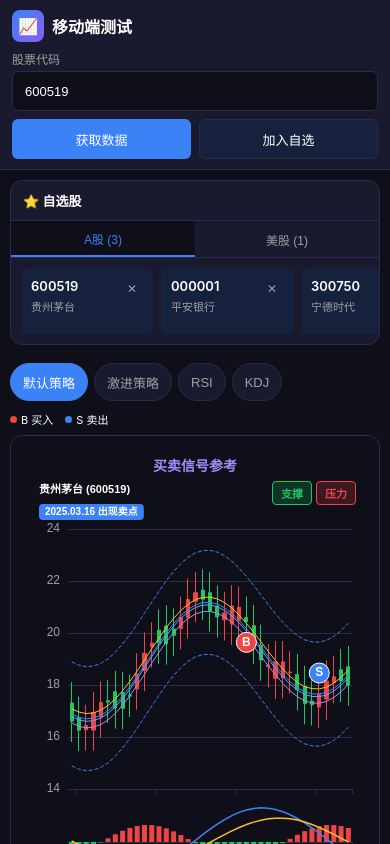
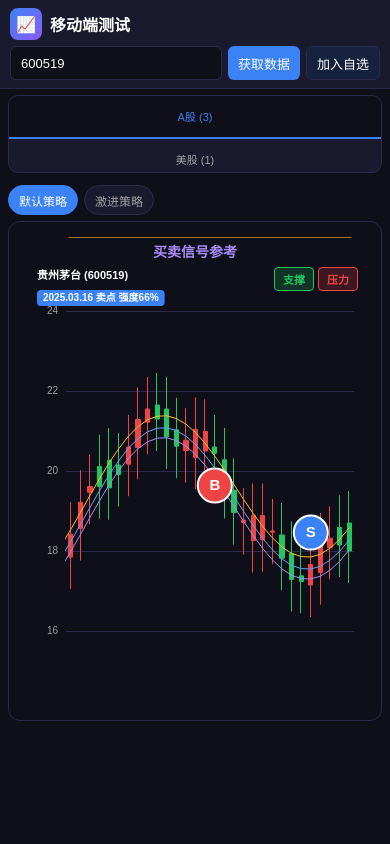
Before and after one commit to stoneZ008/TradeReview, a React (Create React App) app in the folder frontend/: page /mobile-test in a window 390 px wide. Shown: the top 844 px of the page. Built offline with nearby package versions, Linux system fonts and the light colour scheme; the HTML template or start-up script is replaced by a standard one.

Commit message:
移动端页面适配优化

```diff
--- a/frontend/src/App.js
+++ b/frontend/src/App.js
@@ -384,7 +384,7 @@
               ⭐ 加入自选
             </button>
 
-            <button className="btn btn-secondary" onClick={runBacktest} disabled={loading || !stockData}>
+            <button className="btn btn-secondary mobile-hidden" onClick={runBacktest} disabled={loading || !stockData}>
               运行回测
             </button>
           </div>
@@ -463,17 +463,17 @@
               <button className={`tab ${activeChart === 'kline2' ? 'active' : ''}`} onClick={() => handleChartChange('kline2')}>
                 激进策略
               </button>
-              <button className={`tab ${activeChart === 'rsi' ? 'active' : ''}`} onClick={() => handleChartChange('rsi')}>
+              <button className={`tab mobile-hidden ${activeChart === 'rsi' ? 'active' : ''}`} onClick={() => handleChartChange('rsi')}>
                 RSI
               </button>
-              <button className={`tab ${activeChart === 'kdj' ? 'active' : ''}`} onClick={() => handleChartChange('kdj')}>
+              <button className={`tab mobile-hidden ${activeChart === 'kdj' ? 'active' : ''}`} onClick={() => handleChartChange('kdj')}>
                 KDJ
               </button>
               <button className={`tab mobile-hidden ${activeChart === 'signals' ? 'active' : ''}`} onClick={() => handleChartChange('signals')}>
                 信号扫描
               </button>
               {backtestResult && (
-                <button className={`tab ${activeChart === 'backtest' ? 'active' : ''}`} onClick={() => handleChartChange('backtest')}>
+                <button className={`tab mobile-hidden ${activeChart === 'backtest' ? 'active' : ''}`} onClick={() => handleChartChange('backtest')}>
                   权益曲线
                 </button>
               )}
--- a/frontend/src/components/KlineChart.js
+++ b/frontend/src/components/KlineChart.js
@@ -17,6 +17,7 @@
 
   const data = stockData.data;
   const dates = data.map((d) => d.date);
+  const mobileStartIndex = Math.max(dates.length - 30, 0);
   const candleData = data.map((d) => [d.open, d.close, d.low, d.high]);
 
   // 支撑位和压力位 markLine 配置
@@ -64,9 +65,9 @@
       name: 'B',
       coord: [d.date, d.low],
       symbol: 'circle',
-      symbolSize: 20,
-      label: { show: true, formatter: 'B', color: '#fff', fontSize: 12, fontWeight: 'bold' },
-      itemStyle: { color: '#ef4444', borderColor: '#fff', borderWidth: 1 },
+      symbolSize: isMobile ? 34 : 20,
+      label: { show: true, formatter: 'B', color: '#fff', fontSize: isMobile ? 15 : 12, fontWeight: 'bold' },
+      itemStyle: { color: '#ef4444', borderColor: '#fff', borderWidth: isMobile ? 2 : 1 },
     }));
 
   const sellPoints = data
@@ -78,9 +79,9 @@
       name: 'S',
       coord: [d.date, d.high],
       symbol: 'circle',
-      symbolSize: 20,
-      label: { show: true, formatter: 'S', color: '#fff', fontSize: 12, fontWeight: 'bold' },
-      itemStyle: { color: '#3b82f6', borderColor: '#fff', borderWidth: 1 },
+      symbolSize: isMobile ? 34 : 20,
+      label: { show: true, formatter: 'S', color: '#fff', fontSize: isMobile ? 15 : 12, fontWeight: 'bold' },
+      itemStyle: { color: '#3b82f6', borderColor: '#fff', borderWidth: isMobile ? 2 : 1 },
     }));
 
   const { topDivergence, bottomDivergence } = detectMACDDivergence(data);
@@ -98,11 +99,11 @@
     if (data[i].signal !== 0) {
       const dateStr = data[i].date.replace(/-/g, '.');
       if (data[i].signal === 1) {
-        signalTag = dateStr + ' 出现买点' + adviceText;
+        signalTag = isMobile ? `${dateStr} 买点 强度${((data[i].buy_score || 0) * 100).toFixed(0)}%` : dateStr + ' 出现买点' + adviceText;
         signalColor = '#fff';
         signalBg = '#ef4444';
       } else {
-        signalTag = dateStr + ' 出现卖点';
+        signalTag = isMobile ? `${dateStr} 卖点 强度${((data[i].sell_score || 0) * 100).toFixed(0)}%` : dateStr + ' 出现卖点';
         signalColor = '#fff';
         signalBg = '#3b82f6';
       }
@@ -230,7 +231,7 @@
       { scale: true, gridIndex: 1, splitLine: { show: false }, axisLabel: { show: false } },
       { scale: true, gridIndex: 2, splitLine: { show: false }, axisLabel: { show: false } },
     ],
-    dataZoom: [
+    dataZoom: isMobile ? [] : [
       { type: 'inside', xAxisIndex: [0, 1, 2], start: 50, end: 100 },
       { type: 'slider', xAxisIndex: [0, 1, 2], bottom: 0, height: 20 },
     ],
@@ -355,22 +356,32 @@
           title: [{ textStyle: { fontSize: 14 } }, { textStyle: { fontSize: 11 } }],
           legend: { show: false },
           grid: [
-            { left: 42, right: 12, top: signalTag ? 78 : 58, height: 260 },
-            { left: 42, right: 12, top: 350, height: 82 },
-            { left: 42, right: 12, top: 452, height: 58 },
+            { left: 42, right: 12, top: signalTag ? 74 : 54, height: 400 },
+            { left: 42, right: 12, top: 0, height: 0 },
+            { left: 42, right: 12, top: 0, height: 0 },
           ],
-          dataZoom: [
-            { type: 'inside', start: 35, end: 100 },
-            { type: 'slider', height: 18, bottom: 8 },
+          xAxis: [
+            { min: mobileStartIndex, max: dates.length - 1, axisLabel: { show: true, color: '#a0a0a0', fontSize: 10 } },
+            { show: false },
+            { show: false },
           ],
+          yAxis: [
+            { axisLabel: { color: '#a0a0a0', fontSize: 10 } },
+            { show: false },
+            { show: false },
+          ],
+          dataZoom: [],
           series: [
-            { markPoint: { symbolSize: 28, label: { fontSize: 9 } } },
+            { markPoint: { symbolSize: 34, label: { fontSize: 15 } } },
             { lineStyle: { width: 1 } },
             { lineStyle: { width: 1 } },
             { lineStyle: { width: 1 } },
-            {},
-            {},
-            {},
+            { lineStyle: { width: 0 }, itemStyle: { opacity: 0 }, emphasis: { disabled: true } },
+            { lineStyle: { width: 0 }, itemStyle: { opacity: 0 }, emphasis: { disabled: true } },
+            { lineStyle: { width: 0 }, itemStyle: { opacity: 0 }, emphasis: { disabled: true } },
+            { lineStyle: { width: 0 }, itemStyle: { opacity: 0 }, emphasis: { disabled: true } },
+            { itemStyle: { opacity: 0 }, emphasis: { disabled: true } },
+            { itemStyle: { opacity: 0 }, emphasis: { disabled: true } },
           ],
         },
       },
--- a/frontend/src/index.css
+++ b/frontend/src/index.css
@@ -1745,9 +1745,9 @@
     position: sticky;
     top: 0;
     z-index: 50;
-    padding: 10px 12px;
+    padding: 8px 10px;
     flex-wrap: wrap;
-    gap: 8px;
+    gap: 6px;
     align-items: flex-start;
   }
 
@@ -1778,38 +1778,45 @@
 
   .nav-tab {
     flex: 0 0 auto;
-    padding: 8px 12px;
-    font-size: 13px;
-    min-height: 36px;
+    padding: 6px 10px;
+    font-size: 12px;
+    min-height: 30px;
   }
 
   .controls {
     order: 3;
     width: 100%;
     display: grid;
-    grid-template-columns: 1fr 1fr;
-    gap: 8px;
+    grid-template-columns: minmax(0, 1fr) auto auto;
+    gap: 6px;
+    align-items: stretch;
   }
 
   .controls .input-group {
     align-items: stretch;
     flex-direction: column;
-    gap: 4px;
+    gap: 2px;
   }
 
   .controls .input-group:first-child {
-    grid-column: 1 / -1;
+    grid-column: auto;
+  }
+
+  .controls .input-group:nth-child(2),
+  .controls .input-group:nth-child(3) {
+    display: none;
   }
 
   .controls label {
-    font-size: 12px;
+    display: none;
   }
 
   .controls .input,
   .controls .input-sm,
   .controls .btn {
     width: 100%;
-    min-height: 40px;
+    min-height: 34px;
+    padding: 6px 10px;
     font-size: 13px;
   }
 
@@ -1841,42 +1848,42 @@
     order: 1;
     display: flex;
     width: auto;
-    max-height: 178px;
-    margin: 10px 10px 0;
+    max-height: 78px;
+    margin: 6px 8px 0;
     border: 1px solid var(--border);
-    border-radius: 12px;
+    border-radius: 10px;
     overflow: hidden;
   }
 
   .watchlist-header {
-    padding: 10px 12px;
-    font-size: 13px;
+    display: none;
   }
 
   .watchlist-tabs {
-    flex-shrink: 0;
+    flex: 0 0 84px;
+    flex-direction: column;
   }
 
   .watchlist-tab {
-    min-height: 36px;
-    padding: 8px;
-    font-size: 12px;
+    min-height: 38px;
+    padding: 5px;
+    font-size: 11px;
   }
 
   .watchlist-content {
     display: flex;
-    gap: 8px;
+    gap: 6px;
     overflow-x: auto;
     overflow-y: hidden;
-    padding: 10px;
+    padding: 6px;
     -webkit-overflow-scrolling: touch;
   }
 
   .watchlist-item-card {
-    flex: 0 0 132px;
-    min-height: 66px;
+    flex: 0 0 104px;
+    min-height: 48px;
     margin-bottom: 0;
-    padding: 10px;
+    padding: 6px 8px;
     align-items: flex-start;
   }
 
@@ -1906,13 +1913,13 @@
   .chart-section {
     order: 2;
     width: 100%;
-    min-height: calc(100vh - 320px);
-    padding: 10px;
+    min-height: calc(100vh - 170px);
+    padding: 6px 8px 8px;
   }
 
   .chart-tabs {
     gap: 6px;
-    padding: 8px 0;
+    padding: 6px 0;
     overflow-x: auto;
     border-bottom: none;
     background: transparent;
@@ -1921,9 +1928,9 @@
 
   .chart-tabs .tab {
     flex: 0 0 auto;
-    min-height: 38px;
-    padding: 8px 12px;
-    font-size: 13px;
+    min-height: 30px;
+    padding: 5px 10px;
+    font-size: 12px;
     background: var(--bg-secondary);
     border: 1px solid var(--border);
     border-radius: 999px;
@@ -1940,9 +1947,7 @@
   }
 
   .chart-legend {
-    gap: 12px;
-    padding: 2px 0 8px;
-    font-size: 11px;
+    display: none;
   }
 
   .legend-item {
@@ -1956,8 +1961,8 @@
 
   .chart-container {
     flex: none;
-    height: 560px;
-    min-height: 560px;
+    height: 500px;
+    min-height: 500px;
     padding: 0;
     border: 1px solid var(--border);
     border-radius: 12px;
--- a/frontend/src/pages/MobileTestPage.js
+++ b/frontend/src/pages/MobileTestPage.js
@@ -69,8 +69,8 @@
           <div className="chart-tabs">
             <button className="tab active">默认策略</button>
             <button className="tab">激进策略</button>
-            <button className="tab">RSI</button>
-            <button className="tab">KDJ</button>
+            <button className="tab mobile-hidden">RSI</button>
+            <button className="tab mobile-hidden">KDJ</button>
             <button className="tab mobile-hidden">信号扫描</button>
           </div>
           <div className="chart-legend">
```
